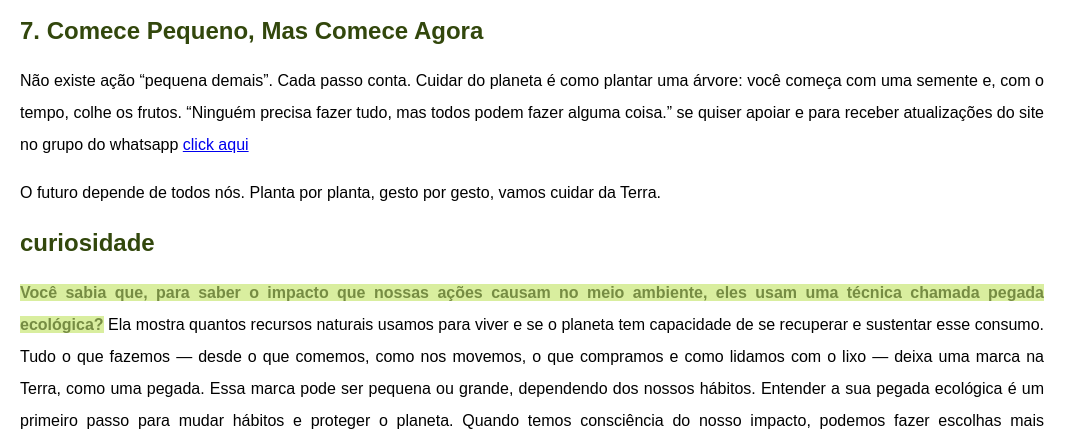
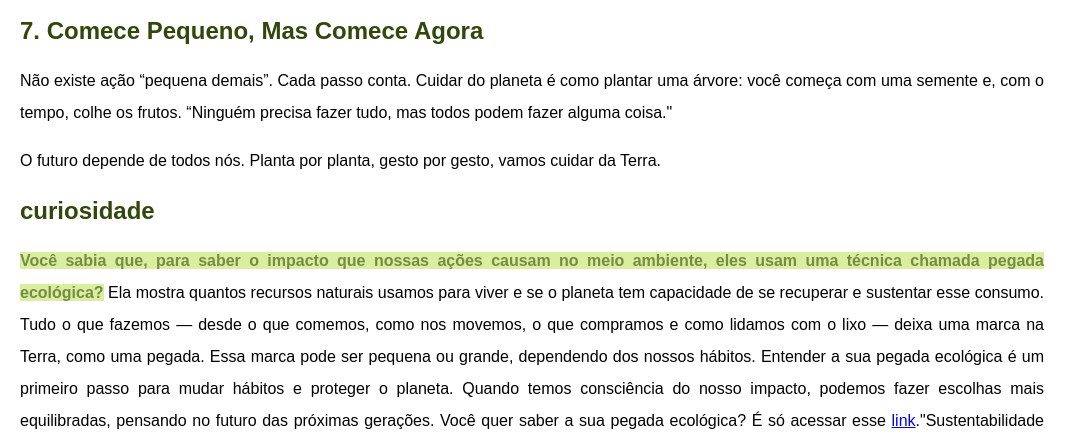
Before and after one commit to pedrodia555/planta-por-planta, a plain HTML site: page CONTRIBUIR.html in a window 1280 px wide. Shown: the part 2189-2630 px from the top of the page, without its empty margins (0-1087 px from the left). Drawn offline with Linux system fonts and the light colour scheme.

Commit message:
Fix quote formatting in CONTRIBUIR.html

```diff
--- a/CONTRIBUIR.html
+++ b/CONTRIBUIR.html
@@ -101,7 +101,7 @@
 
         <p>
             Não existe ação “pequena demais”. Cada passo conta. Cuidar do planeta é como plantar uma árvore: você começa com uma semente e, com o tempo, colhe os frutos.
-            “Ninguém precisa fazer tudo, mas todos podem fazer alguma coisa.” se quiser apoiar e para receber atualizações do site no grupo do whatsapp <a href="https://pedrodia555.github.io/planta-por-planta">click aqui</a>
+            “Ninguém precisa fazer tudo, mas todos podem fazer alguma coisa."
         </p>
         <p>
         O futuro depende de todos nós.
```
